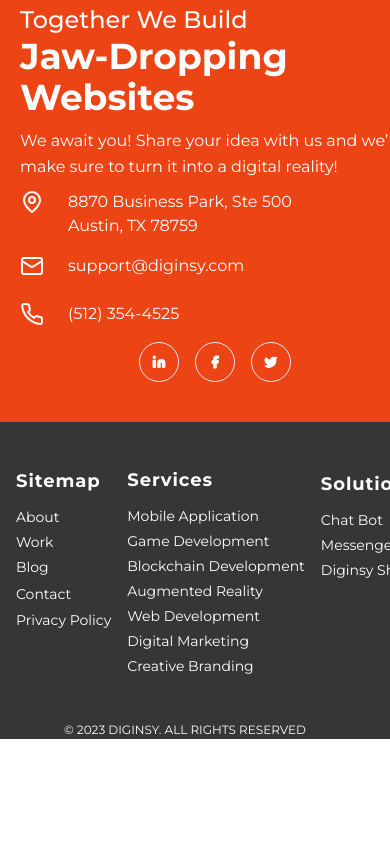
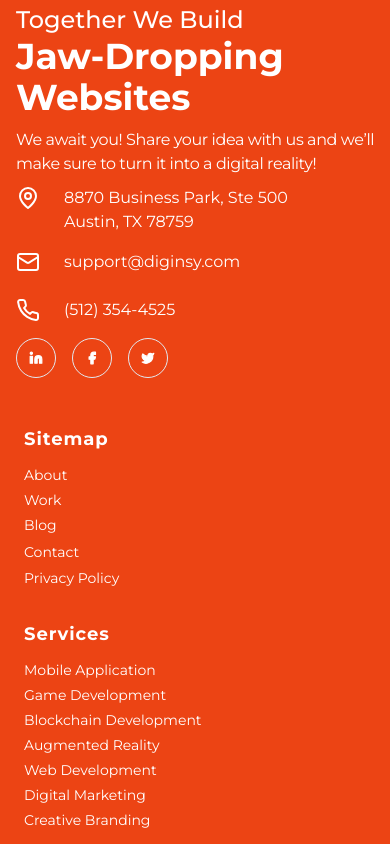
Before and after one commit to Rai0088o/diginxy, a Next.js app: page /contact in a window 390 px wide. Shown: the part 2880-3724 px from the top of the page. Before the commit the page ends 3619 px from the top, so only its background shows below. Built offline with nearby package versions, Linux system fonts and the light colour scheme.

Commit message:
main page responsive

```diff
--- a/components/common/footer.tsx
+++ b/components/common/footer.tsx
@@ -6,13 +6,13 @@
 export default function Footer() {
   return (
     <div className=" md:w-full grid grid-cols-1 md:grid-cols-2 bg-[#EC4414]">
-      <div className="flex flex-col mx-5 md:mx-16  w-full md:w-3/4 py-10">
+      <div className="flex flex-col mx-4 md:mx-16  w-full md:w-3/4 py-10">
         <h1 className="text-2xl sm:text-3xl md:text-5xl font-medium title-font mb-2 text-white">
           Together We Build
           <br />{" "}
           <span className="text-4xl font-bold ">Jaw-Dropping Websites</span>
         </h1>
-        <p className="leading-relaxed text-base text-white my-[2px]">
+        <p className="tracking-tight	 md:leading-relaxed md:text-base text-white my-[2px]">
           We await you! Share your idea with us and we’ll <br />
           make sure to turn it into a digital reality!
         </p>
@@ -39,7 +39,7 @@
             <p className="">(512) 354-4525</p>
           </div>
         </div>
-        <div className="flex gap-4 justify-center w-full md:w-3/4 ">
+        <div className="flex gap-4  w-full md:w-3/4 ">
           <div className="border rounded-full p-3 hover:bg-[#EC3915] hover:cursor-pointer transform hover:scale-105 transition-transform duration-300">
             <Linkedin size={14} color="white" fill="white" />
           </div>
@@ -97,9 +97,9 @@
           </div>
         </div>
       </div> */}
-      <div className="flex flex-col  bg-[#363636]">
-        <div className="flex  gap-4 justify-left -mt-10">
-          <div className="flex flex-col ml-4 justify-center text-center py-10">
+      <div className="flex flex-col bg-[#EC4414] md:bg-[#363636]">
+        <div className="flex flex-col md:flex-row gap-4 md:justify-left -mt-10">
+          <div className="flex flex-col ml-6 md:ml-4 justify-center text-center py-12 md:py-10">
             <div className="flex flex-col md:w-1/2 md:pl-12 text-left">
               <h2 className="title-font text-[#FFFFFF] text-[18px] font-bold tracking-wider mb-3">
                 Sitemap
@@ -136,8 +136,8 @@
               </nav>
             </div>
           </div>
-          <div className="flex flex-col  justify-center text-center py-10">
-            <div className="flex flex-col md:w-2/3 md:pl-12 text-left mt-[45px] md:mt-12">
+          <div className="flex flex-col  justify-center text-center py-2 md:py-10">
+            <div className="flex flex-col md:w-2/3 pl-6 md:pl-12 text-left -mt-[44px] md:mt-12">
               <h2 className="title-font text-[#FFFFFF] text-[18px] font-bold tracking-wider  mb-3">
                 Services
               </h2>
@@ -180,8 +180,8 @@
               </nav>
             </div>
           </div>
-          <div className="flex flex-col justify-center text-center py-10">
-            <div className="flex flex-col md:w-1/2 md:pl-12 text-left -mt-12">
+          <div className="flex flex-col justify-center text-center py-12 md:py-10">
+            <div className="flex flex-col md:w-1/2 pl-6 md:pl-12 text-left -mt-12">
               <h2 className="title-font text-[#FFFFFF] text-[18px] font-bold tracking-wider  mb-3">
                 Solution
               </h2>
--- a/components/common/header.tsx
+++ b/components/common/header.tsx
@@ -43,11 +43,8 @@
                 <SheetContent>
                   <SheetHeader>
                     <SheetTitle>Edit profle</SheetTitle>
-                    <SheetDescription>
-                    Hi develoepr
-                    </SheetDescription>
+                    <SheetDescription>Hi develoepr</SheetDescription>
                   </SheetHeader>
-
                 </SheetContent>
               </Sheet>
               {/* <Menu color="white" width={32} /> */}
--- a/components/sections/banner.tsx
+++ b/components/sections/banner.tsx
@@ -19,7 +19,7 @@
         </div>
         <header className="relative flex items-center justify-center h-screen mb-12 overflow-hidden">
           <div className=" flex-col z-30 bg-opacity-50 flex items-center justify-center mt-40 text-[31px] font-semibold py-8 relative">
-            <h2 className=" text-[#FFFFFF] text-[20px] text-center md:text-[30px] md:font-extrabold leading-10 tracking-wider">
+            <h2 className=" text-[#FFFFFF] text-[20px] text-center md:text-[30px]   md:font-extrabold leading-10 tracking-wider">
               RESULTS-DRIVEN CREATIVE DIGITAL AGENCY FOCUSED ON
             </h2>
             <h1
@@ -27,14 +27,14 @@
                 color: "#fff",
                 textShadow: "0 0 15px rgba(255,255,255,.5)",
               }}
-              className="text-[#FFFFFF] text-[34px] text-center md:text-[66px]  blur-md invert drop-shadow-4xl md:filter-none  font-bold  leading-[62px] mt-8"
+              className="text-[#FFFFFF] text-[28px] text-center md:text-[66px]  md:filter-none  font-bold  leading-[62px] mt-8"
             >
               Growing Brands Online
             </h1>
 
             <Button
               variant={"outline"}
-              className="text-[17px] font-bold leading-[18.7px] bg-transparent text-[#FFFFFF] hover:bg-transparent hover:text-[#FFFFFF]  my-20 rounded-none py-8 px-14 transform hover:scale-105 transition-transform duration-300"
+              className="text-[12px] md:text-[17px] font-bold leading-[18.7px] bg-transparent text-[#FFFFFF] hover:bg-transparent hover:text-[#FFFFFF]  my-20 rounded-none px-8 py-4 md:py-8 md:px-14 transform hover:scale-105 transition-transform duration-300"
             >
               SPEAK WITH OUR EXPERTS
             </Button>
--- a/components/sections/partner.tsx
+++ b/components/sections/partner.tsx
@@ -3,15 +3,14 @@
 export default function Partner() {
   return (
     <main className="mx-2 md:mx-20 ">
-      <div className=" my-10 mt-2 sm:mt-10  md:mt-10">
+      <div className="my-6 md:my-10 mt-8 sm:mt-10  md:mt-10">
         <div className="flex items-center gap-4">
-
-          <h1 className="text-[#E8081A] text-[12px] md:text-[18px] font-medium">
+          <h1 className="text-[#E8081A] pb-4 md:pb-[1px] text-[12px] md:text-[18px] font-medium">
             TECHNOLOGY PARTNERS
           </h1>
           <div className="h-[2px] w-16 bg-red-500 rounded" />
         </div>
-        <h1 className="text-[#2B2B2B]  text-[35px] w-[380px] md:w-[600px] font-bold">
+        <h1 className="text-[#2B2B2B] text-[16px]  md:text-[35px] w-[310px]  md:w-[600px] font-bold">
           We Collaborate With Companies That Have{" "}
           <span className="text-[#E8081A] font-medium">
             Out-Of-The-Box Ideas
--- a/components/sections/services.tsx
+++ b/components/sections/services.tsx
@@ -75,16 +75,16 @@
             "url(https://diginsy.com/wp-content/uploads/2023/06/Group-14090.png)",
         }}
       >
-        <div className=" px-5 py-12 md:mx-12">
+        <div className=" px-5 py-1 md:py-12 md:mx-12">
           <div className="flex flex-wrap w-full mb-12 items-center">
-            <div className="lg:w-1/3 w-full  lg:mb-0">
+            <div className="lg:w-1/3 w-full mb-4 lg:mb-0">
               <div className="flex items-center text-center gap-2 md:gap-6">
                 <h1 className="text-black  text-[16px] font-[500] leading-6">
                   SERVICES{" "}
                 </h1>
                 <div className="h-[2px] w-16 bg-[#E7071A] rounded" />
               </div>
-              <h1 className="sm:text-3xl text-2xl font-bold title-font  leading-tight w-[350px] md:w-[400px] text-gray-900">
+              <h1 className="sm:text-3xl text-2xl font-bold title-font  leading-tight w-[310px] md:w-[400px] text-gray-900">
                 Best Services We Can Offer For You
                 <span className="text-red-700"> !</span>
               </h1>
--- a/components/sections/work.tsx
+++ b/components/sections/work.tsx
@@ -52,7 +52,7 @@
             <div className="h-[2px] w-16 bg-[#C91C24] rounded" />
           </div>
         </div>
-        <p className="text-[#FFFFFF] text-[20px] md:text-[36px] w-2/5 font-bold leading-tight">
+        <p className="text-[#FFFFFF] text-[22px] md:text-[36px] w-3/4 md:w-2/5 font-bold  md:leading-tight">
           We’ve Done Lot’s Of Work, Let’s Check Some From Here
         </p>
 
```
Also changed, not shown: components/sections/experts.tsx (+8 -8 lines).
